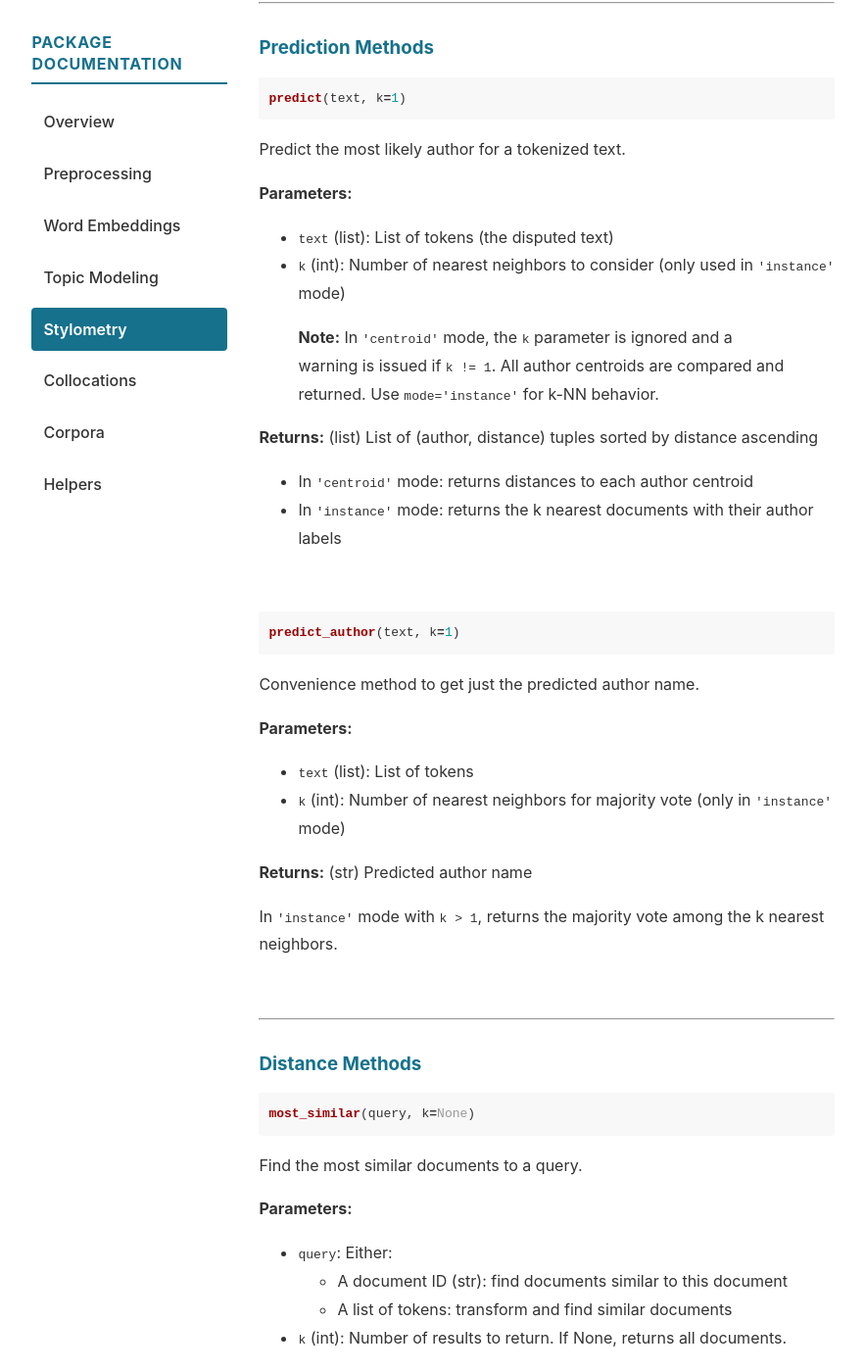
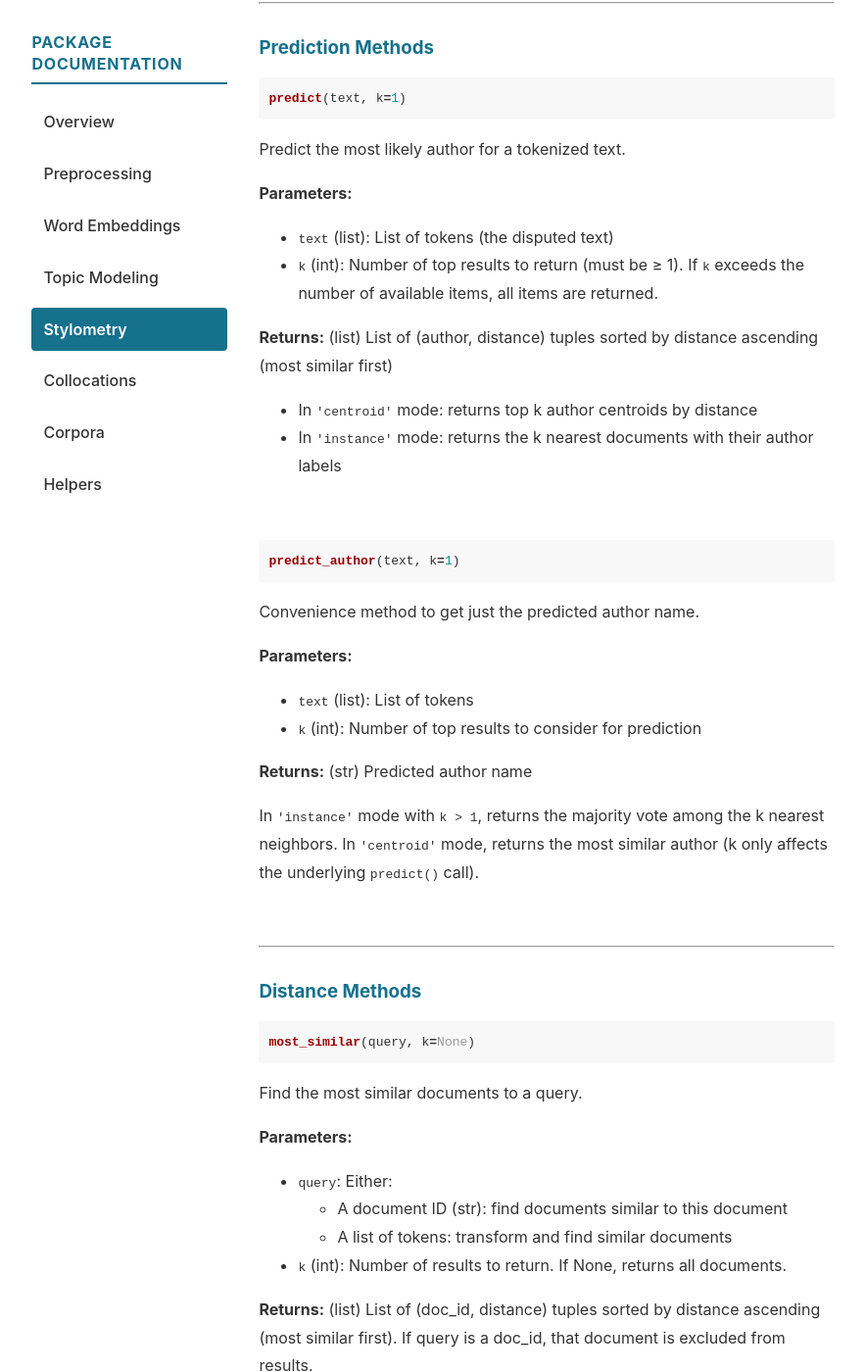
Before and after one commit to mcjkurz/qhchina, a Jekyll site: the page built from docs/pkg_docs/stylometry/index.md, in a window 1280 px wide and 1400 px high, scrolled down 3352 px. Shown: the whole window at 98% size, without its empty margins (198-1081 px from the left). Built offline with Jekyll 4.4.1, drawn with Linux system fonts in a browser that asks for light colours; some of the changed text lies outside the part shown.

Commit message:
qhchina 0.0.59

```diff
--- a/docs/pkg_docs/stylometry/index.md
+++ b/docs/pkg_docs/stylometry/index.md
@@ -115,12 +115,10 @@ Predict the most likely author for a tokenized text.
 
 **Parameters:**
 - `text` (list): List of tokens (the disputed text)
-- `k` (int): Number of nearest neighbors to consider (only used in `'instance'` mode)
+- `k` (int): Number of top results to return (must be ≥ 1). If `k` exceeds the number of available items, all items are returned.
 
-> **Note:** In `'centroid'` mode, the `k` parameter is ignored and a warning is issued if `k != 1`. All author centroids are compared and returned. Use `mode='instance'` for k-NN behavior.
-
-**Returns:** (list) List of (author, distance) tuples sorted by distance ascending
-- In `'centroid'` mode: returns distances to each author centroid
+**Returns:** (list) List of (author, distance) tuples sorted by distance ascending (most similar first)
+- In `'centroid'` mode: returns top k author centroids by distance
 - In `'instance'` mode: returns the k nearest documents with their author labels
 
 <br>
@@ -133,11 +131,11 @@ Convenience method to get just the predicted author name.
 
 **Parameters:**
 - `text` (list): List of tokens
-- `k` (int): Number of nearest neighbors for majority vote (only in `'instance'` mode)
+- `k` (int): Number of top results to consider for prediction
 
 **Returns:** (str) Predicted author name
 
-In `'instance'` mode with `k > 1`, returns the majority vote among the k nearest neighbors.
+In `'instance'` mode with `k > 1`, returns the majority vote among the k nearest neighbors. In `'centroid'` mode, returns the most similar author (k only affects the underlying `predict()` call).
 
 <br>
 
@@ -341,7 +339,12 @@ stylo.fit_transform(corpus)
 
 # Predict authorship for an unknown text
 unknown_text = ['这', '篇', '文章', '的', '作者', '是', '谁', '...']
-results = stylo.predict(unknown_text)
+results = stylo.predict(unknown_text)  # Returns top 1 author
+for author, distance in results:
+    print(f"{author}: {distance:.4f}")
+
+# Get top 3 most similar authors
+results = stylo.predict(unknown_text, k=3)
 for author, distance in results:
     print(f"{author}: {distance:.4f}")
 
```
Also changed, not shown: 1 other file.
